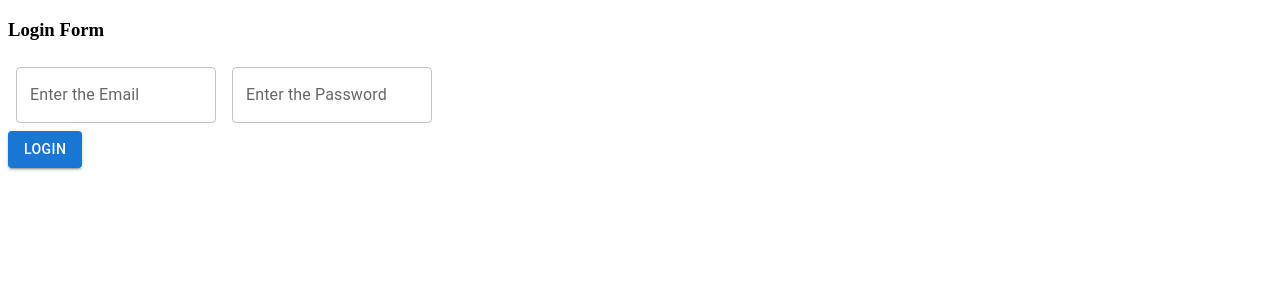
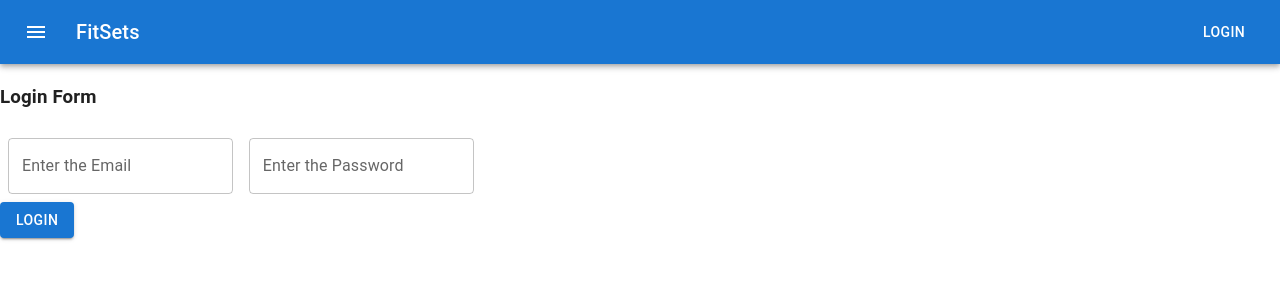
Before and after one commit to Adoorajar/FitSets, a React (Create React App) app: page /login in a window 1280 px wide. Shown: the top 300 px of the page. Built offline with nearby package versions, Linux system fonts and the light colour scheme; no server answers.

Commit message:
Various updates, add NavBar to app above routes, logout functionality moved from Home to NavBar

```diff
--- a/package.json
+++ b/package.json
@@ -5,6 +5,7 @@
   "dependencies": {
     "@emotion/react": "^11.7.1",
     "@emotion/styled": "^11.6.0",
+    "@mui/icons-material": "^5.2.5",
     "@mui/material": "^5.2.5",
     "@testing-library/jest-dom": "^5.14.1",
     "@testing-library/react": "^12.0.0",
--- a/src/App.js
+++ b/src/App.js
@@ -15,6 +15,8 @@
   createUserWithEmailAndPassword,
 } from "firebase/auth";
 import Home from "./components/navigation/Home";
+import NavBar from "./components/navigation/NavBar";
+import { CssBaseline } from "@mui/material";
 
 function App() {
   const [email, setEmail] = useState("");
@@ -66,7 +68,9 @@
   };
   return (
     <div className="App">
+      <CssBaseline />
       <ToastContainer />
+      <NavBar />
       <Routes>
         <Route
           path="/login"
--- a/src/components/navigation/Home.js
+++ b/src/components/navigation/Home.js
@@ -1,30 +1,22 @@
 import React, { useEffect } from "react";
 import { useNavigate } from "react-router-dom";
+import { Container } from "@mui/material";
 
 function Home() {
   let navigate = useNavigate();
-  const handleLogout = () => {
-    sessionStorage.removeItem("Auth Token");
-    navigate("/login");
-  };
 
   useEffect(() => {
     let authToken = sessionStorage.getItem("Auth Token");
 
     if (authToken) {
-      navigate("/home");
+      navigate("/");
     }
 
     if (!authToken) {
       navigate("/login");
     }
   }, []);
-  return (
-    <div>
-      Home Page
-      <button onClick={handleLogout}>Log Out</button>
-    </div>
-  );
+  return <Container></Container>;
 }
 
 export default Home;
--- a/src/components/navigation/NavBar.js
+++ b/src/components/navigation/NavBar.js
@@ -1,8 +1,48 @@
-import React from 'react';
-import PropTypes from 'prop-types';
+import React from "react";
+import { useNavigate } from "react-router-dom";
+import PropTypes from "prop-types";
+import AppBar from "@mui/material/AppBar";
+import Box from "@mui/material/Box";
+import Toolbar from "@mui/material/Toolbar";
+import Typography from "@mui/material/Typography";
+import Button from "@mui/material/Button";
+import IconButton from "@mui/material/IconButton";
+import MenuIcon from "@mui/icons-material/Menu";
 
 const NavBar = (props) => {
-  return <div></div>;
+  let authToken = sessionStorage.getItem("Auth Token");
+  let navigate = useNavigate();
+  const handleLogout = () => {
+    sessionStorage.removeItem("Auth Token");
+    navigate("/login");
+  };
+  return (
+    <Box sx={{ flexGrow: 1 }}>
+      <AppBar position="static">
+        <Toolbar>
+          <IconButton
+            size="large"
+            edge="start"
+            color="inherit"
+            aria-label="menu"
+            sx={{ mr: 2 }}
+          >
+            <MenuIcon />
+          </IconButton>
+          <Typography variant="h6" component="div" sx={{ flexGrow: 1 }}>
+            FitSets
+          </Typography>
+          {authToken ? (
+            <Button color="inherit" onClick={handleLogout}>
+              Logout
+            </Button>
+          ) : (
+            <Button color="inherit">Login</Button>
+          )}
+        </Toolbar>
+      </AppBar>
+    </Box>
+  );
 };
 
 NavBar.propTypes = {};
```
Also changed, not shown: 1 other file (tests, documents, lock files or other folders).
